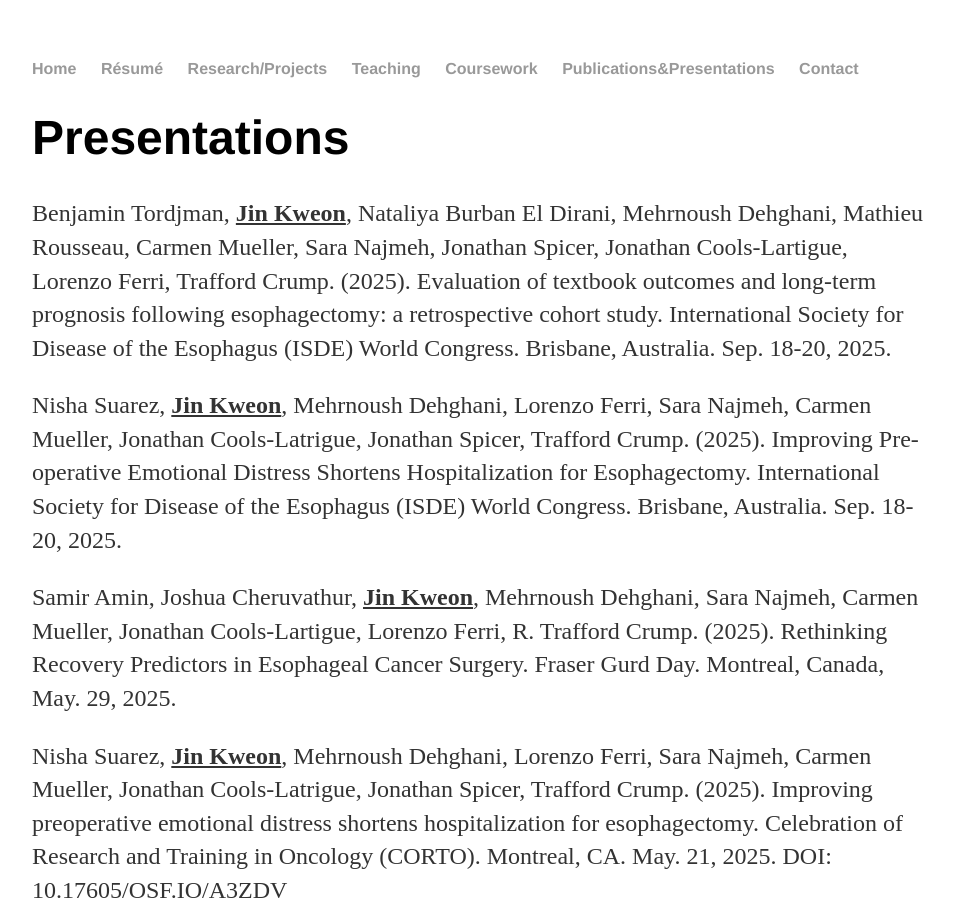
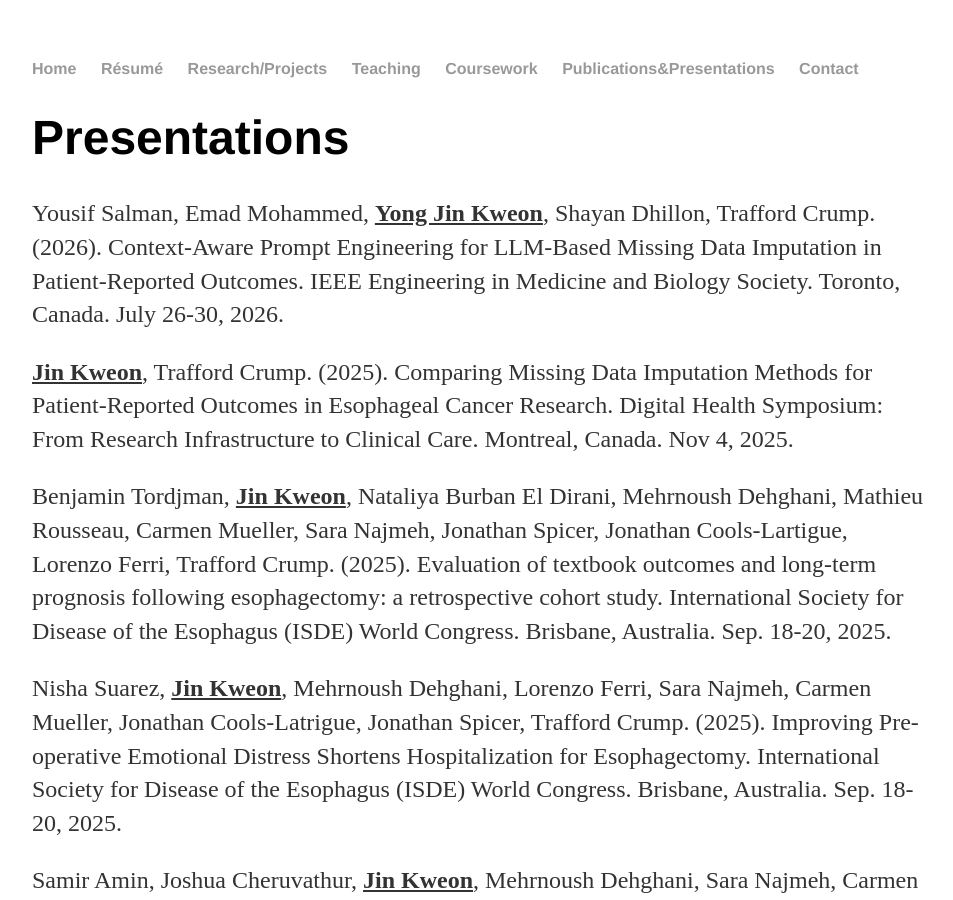
Before and after one commit to yjkweon24/yjkweon24.github.io, a Jekyll site: the page built from publication/publication.md, in a window 1280 px wide and 900 px high. Shown: the whole window, without its empty margins (160-1113 px from the left). Built offline with Jekyll 4.4.1, drawn with Linux system fonts in a browser that asks for light colours.

Commit message:
Update presentations and publication links in markdown
Added new presentations and updated publication links for accuracy.

```diff
--- a/publication/publication.md
+++ b/publication/publication.md
@@ -4,6 +4,10 @@ title: Publications
 ---
 
 # Presentations
+
+Yousif Salman, Emad Mohammed, **<u>Yong Jin Kweon</u>**, Shayan Dhillon, Trafford Crump. (2026). Context-Aware Prompt Engineering for LLM-Based Missing Data Imputation in Patient-Reported Outcomes. IEEE Engineering in Medicine and Biology Society. Toronto, Canada. July 26-30, 2026.
+
+**<u>Jin Kweon</u>**, Trafford Crump. (2025). Comparing Missing Data Imputation Methods for Patient-Reported Outcomes in Esophageal Cancer Research. Digital Health Symposium: From Research Infrastructure to Clinical Care. Montreal, Canada. Nov 4, 2025.
 
 Benjamin Tordjman, **<u>Jin Kweon</u>**, Nataliya Burban El Dirani, Mehrnoush Dehghani, Mathieu Rousseau, Carmen Mueller, Sara Najmeh, Jonathan Spicer, Jonathan Cools-Lartigue, Lorenzo Ferri, Trafford Crump. (2025). Evaluation of textbook outcomes and long-term prognosis following esophagectomy: a retrospective cohort study. International Society for Disease of the Esophagus (ISDE) World Congress. Brisbane, Australia. Sep. 18-20, 2025.
 
@@ -29,7 +33,7 @@ Albouy, P., **<u>Kweon, Y.J.</u>**, Whittaker, H., Baillet, S., Zatorre, R.J. (
 
 # Publications
 
-**Yong Jin Kweon**, Yousif Salman, Shayan Dhillon, Mehrnoush Dehghani, Emad A. Mohammed,  R. Trafford Crump (2025). [Comparing Missing Data Imputation Methods for Patient-Reported Outcomes in Esophageal Cancer Research.](https://www.medrxiv.org/content/10.1101/2025.09.10.25335531v1)
+**Yong Jin Kweon**, Yousif Salman, Shayan Dhillon, Mehrnoush Dehghani, Emad A. Mohammed, R. Trafford Crump (2025). [Comparing Missing Data Imputation Methods for Patient-Reported Outcomes in Esophageal Cancer Research.](https://www.medrxiv.org/content/10.1101/2025.09.10.25335531v2)
 
 Samir S. Amin, **Jin Kweon**, Joshua S. Cheruvathur, Mehrnoush Dehghani, Sara Najmeh, Carmen Mueller, Jonathan Cools-Lartigue, Lorenzo Ferri, R. Trafford Crump (2025). [Preoperative Quality-of-Life and Recovery Following Esophagectomy: Identifying Modifiable Factors Associated with Improvement](https://www.medrxiv.org/content/10.1101/2025.07.30.25332378v1)
 
@@ -39,7 +43,6 @@ Chenyu Liu, **Yong Jin Kweon**, Jun Ding (2023). [scBeacon: single-cell biomarke
 
 Yuying Lu, Camille Morencé, **Yong Jin Kweon**, Archer Yi Yang, Jun Ding (2025). SC2CD Co-optimizes Spatial Clustering and Cell Decomposition through Bidirectional Information Flow in Single-Cell Spatial Transcriptomics
 
-
 <br>
 
 <br>
```
